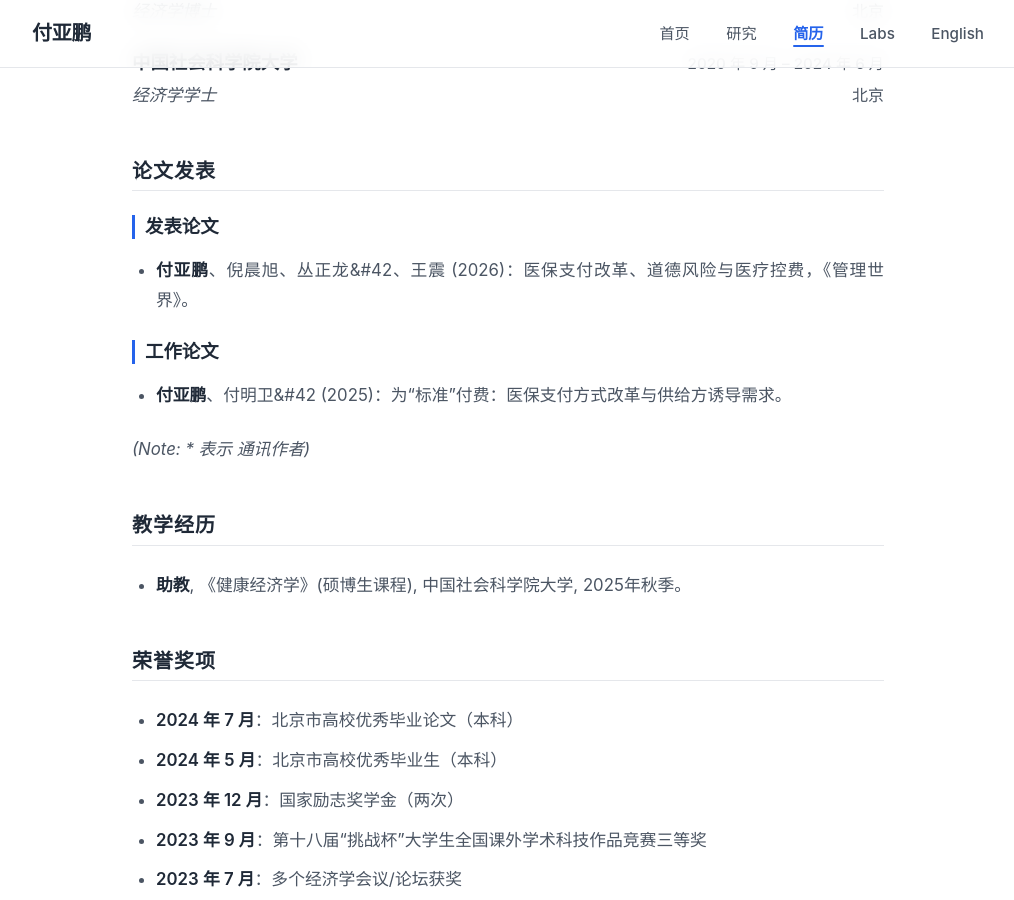
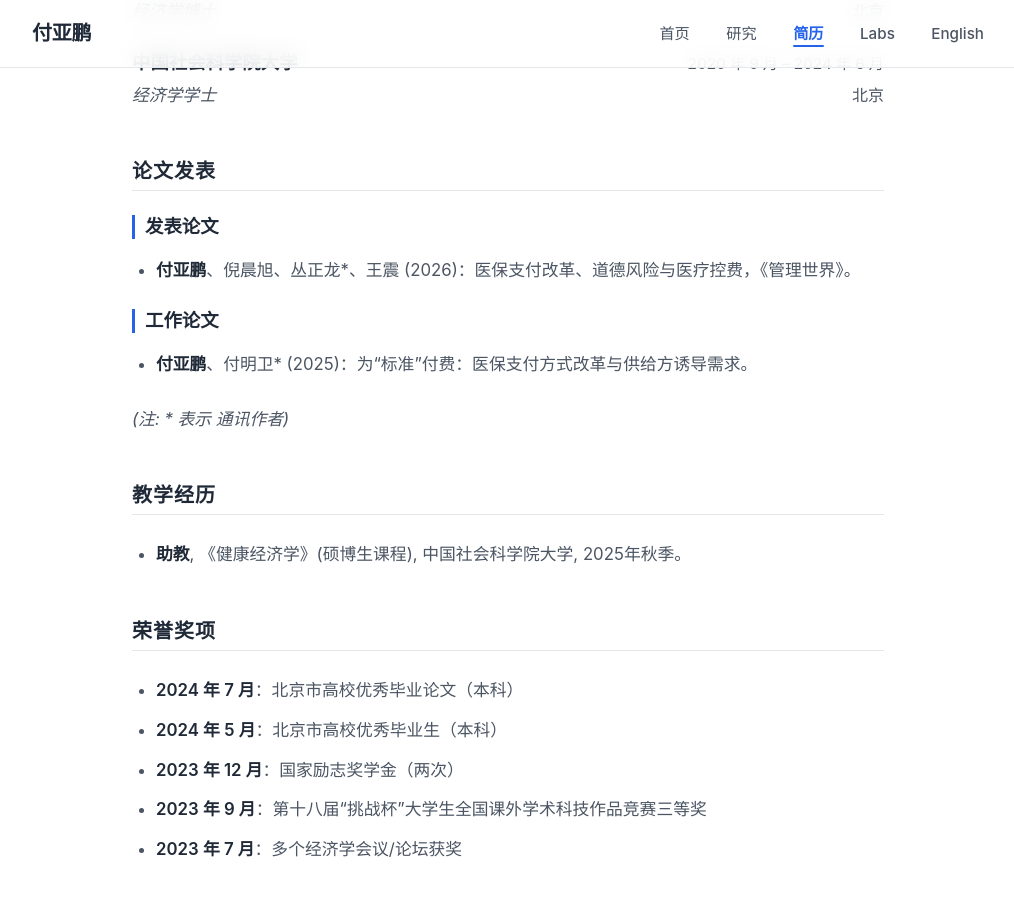
Before and after one commit to fyapeng/fyapeng.github.io, a Jekyll site: the page built from cv.html, in a window 1280 px wide and 900 px high, scrolled down 540 px. Shown: the whole window, without its empty margins (132-1146 px from the left). Built offline with Jekyll 4.4.1, drawn with Linux system fonts in a browser that asks for light colours.

Commit message:
Update cv.yml

```diff
--- a/_data/cv.yml
+++ b/_data/cv.yml
@@ -21,12 +21,12 @@ zh:
       title: "论文发表"
       content: |
         ### 发表论文
-        - **付亚鹏**、倪晨旭、丛正龙&#42、王震 (2026)：医保支付改革、道德风险与医疗控费，《管理世界》。
+        - **付亚鹏**、倪晨旭、丛正龙&#42;、王震 (2026)：医保支付改革、道德风险与医疗控费，《管理世界》。
 
         ### 工作论文
-        - **付亚鹏**、付明卫&#42 (2025)：为“标准”付费：医保支付方式改革与供给方诱导需求。
+        - **付亚鹏**、付明卫&#42; (2025)：为“标准”付费：医保支付方式改革与供给方诱导需求。
 
-        *(Note: &#42; 表示 通讯作者)*
+        *(注: &#42; 表示 通讯作者)*
 
     - type: "markdown"
       title: "教学经历"
```
